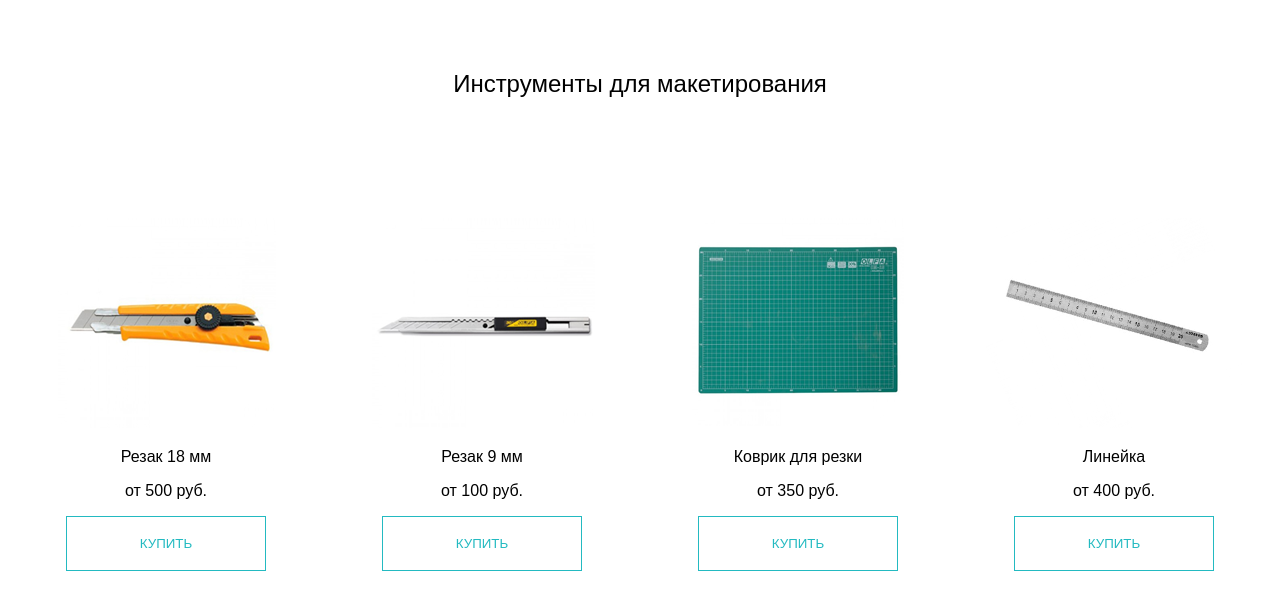
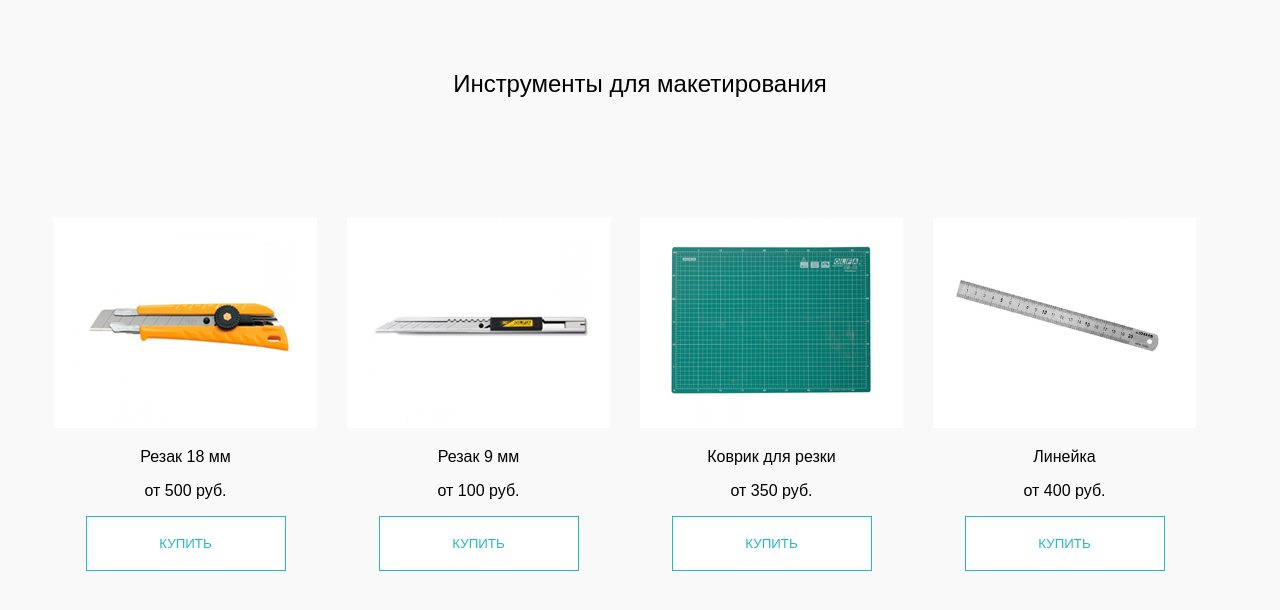
Before and after one commit to Vsevolods2/homeworks, a plain HTML site: page Main-quest7/index.html in a window 1280 px wide. Drawn offline with Linux system fonts and the light colour scheme.

Commit message:
Обновил задание 7

```diff
--- a/Main-quest7/css/style.css
+++ b/Main-quest7/css/style.css
@@ -1,12 +1,17 @@
+body {
+	background-color: #f9f9f9;
+}
 .block {
 	font-family: sans-serif;
 	display: flex;
 	flex-direction: row;
-	justify-content: space-around;
-	align-items: center;
+	flex-wrap: wrap;
+	justify-content: center;
+
 }
 .element {
 	text-align: center;
+	padding-right: 30px;
 }
 
 button {
```
